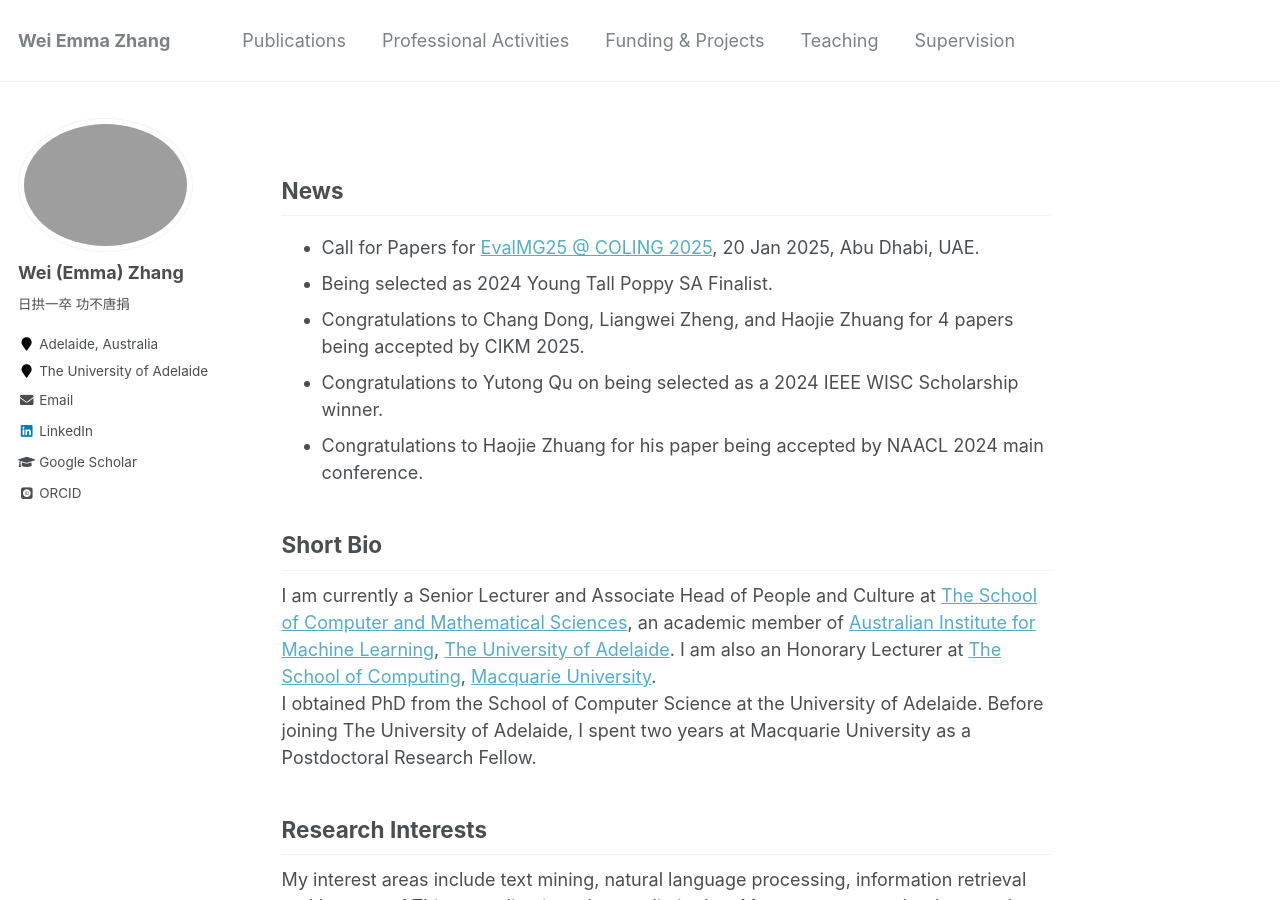
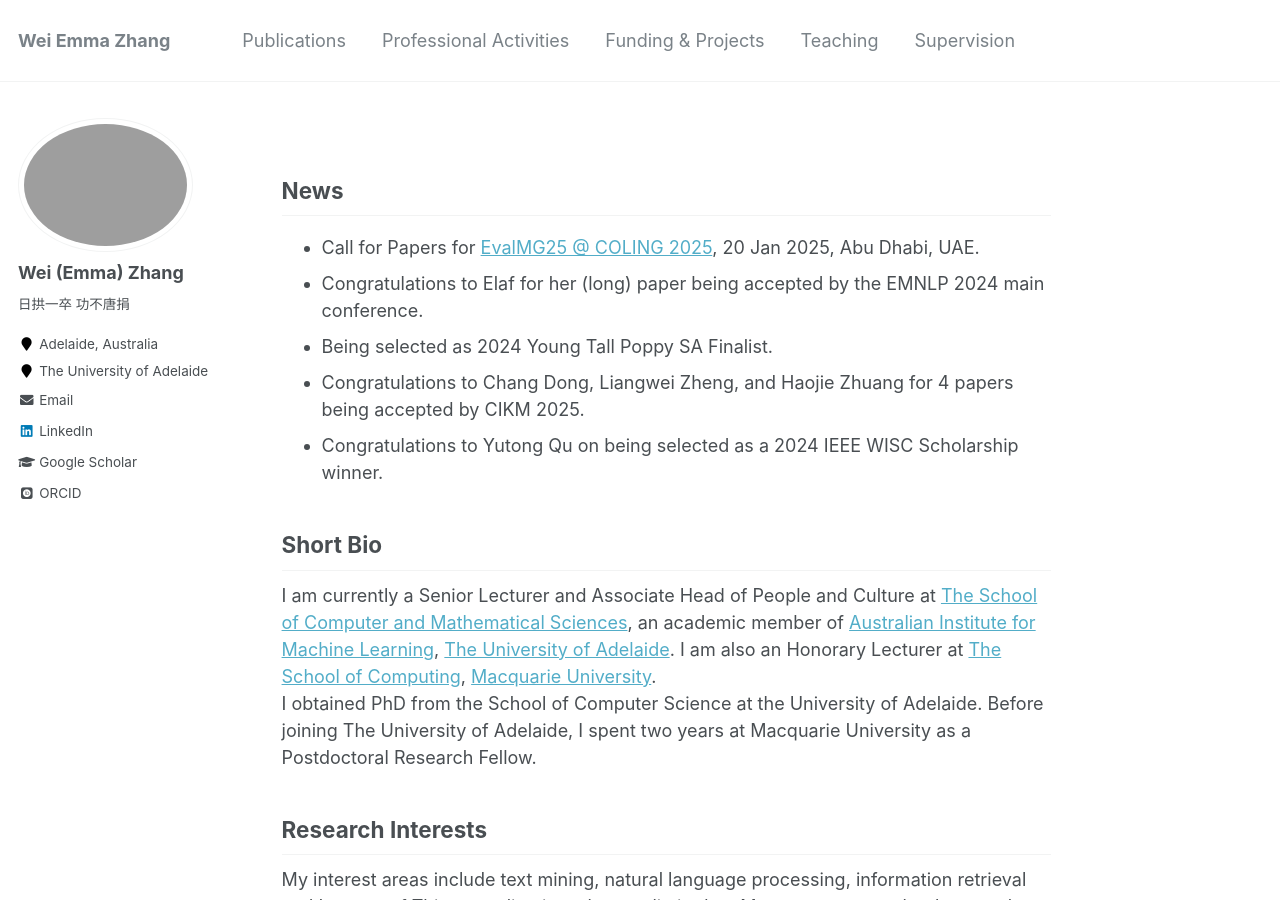
Before and after one commit to weiezhang/weiezhang.github.io, a Jekyll site: the page built from _pages/about.md, in a window 1280 px wide and 900 px high. Built offline with Jekyll 4.4.1, drawn with Linux system fonts in a browser that asks for light colours; some web fonts are replaced.

Commit message:
Update about.md

```diff
--- a/_pages/about.md
+++ b/_pages/about.md
@@ -10,10 +10,11 @@ redirect_from:
 
 ## News
 * Call for Papers for [EvalMG25 @ COLING 2025](https://evalmg.github.io/), 20 Jan 2025, Abu Dhabi, UAE.
+* Congratulations to Elaf for her (long) paper being accepted by the EMNLP 2024 main conference.
 * Being selected as 2024 Young Tall Poppy SA Finalist.
 * Congratulations to Chang Dong, Liangwei Zheng, and Haojie Zhuang for 4 papers being accepted by CIKM 2025.
 * Congratulations to Yutong Qu on being selected as a 2024 IEEE WISC Scholarship winner.
-* Congratulations to Haojie Zhuang for his paper being accepted by NAACL 2024 main conference.
+<!--* Congratulations to Haojie Zhuang for his paper being accepted by NAACL 2024 main conference.-->
 
 ## Short Bio
 I am currently a Senior Lecturer and Associate Head of People and Culture at [The School of Computer and Mathematical Sciences](https://set.adelaide.edu.au/mathematical-sciences), an academic member of [Australian Institute for Machine Learning](https://www.adelaide.edu.au/aiml/), [The University of Adelaide](http://www.adelaide.edu.au). I am also an Honorary Lecturer at [The School of Computing](https://www.mq.edu.au/faculty-of-science-and-engineering/departments-and-schools/school-of-computing), [Macquarie University](http://www.mq.edu.au/).
```
